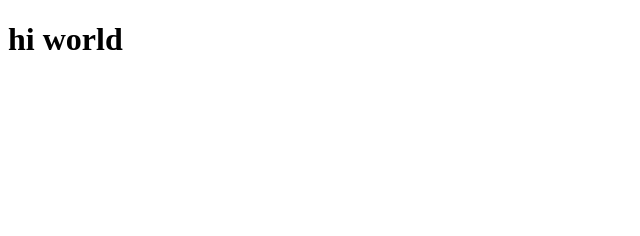
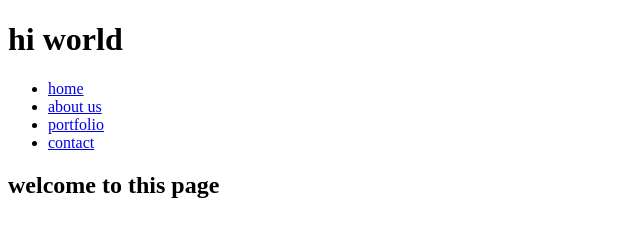
Before and after one commit to chegebrian/prac, a plain HTML site: page index.html in a window 1280 px wide. Shown: the whole page, without its empty margins (0-640 px from the left). Drawn offline with Linux system fonts and the light colour scheme.

Commit message:
added the nav-bar plus h2

```diff
--- a/index.html
+++ b/index.html
@@ -10,6 +10,15 @@
 
 <body>
     <h1>hi world</h1>
+    <nav class="main-navigation">
+        <ul>
+            <li><a href="javascript:void(0)">home</a></li>
+            <li><a href="javascript:void(0)">about us</a></li>
+            <li><a href="javascript:void(0)">portfolio</a></li>
+            <li><a href="javascript:void(0)">contact</a></li>
+        </ul>
+    </nav>
+    <h2>welcome to this page</h2>
 </body>
 
 </html>
```
